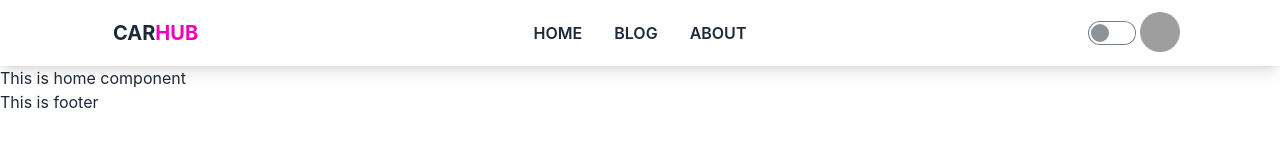
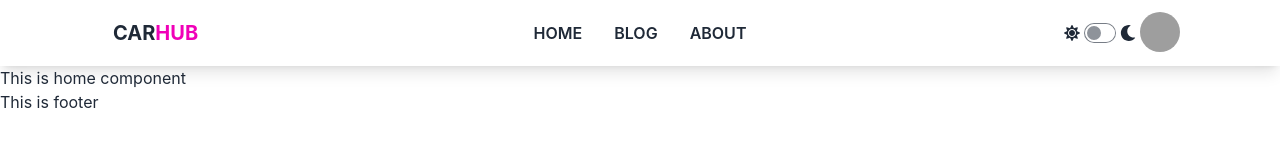
Before and after one commit to asifImtiazUdoy/carhub, a React (Create React App) app: page / in a window 1280 px wide. Shown: the top 160 px of the page. Built offline with nearby package versions, Linux system fonts and the light colour scheme; no server answers; grey boxes are pictures that could not be loaded.

Commit message:
react icons implemented

```diff
--- a/package.json
+++ b/package.json
@@ -10,6 +10,7 @@
     "firebase": "^9.14.0",
     "react": "^18.2.0",
     "react-dom": "^18.2.0",
+    "react-icons": "^4.6.0",
     "react-router-dom": "^6.4.3",
     "react-scripts": "5.0.1",
     "web-vitals": "^2.1.4"
--- a/src/layouts/Client/partials/Header/Header.js
+++ b/src/layouts/Client/partials/Header/Header.js
@@ -1,5 +1,6 @@
-import React, { useState } from 'react';
+import React from 'react';
 import { Link } from 'react-router-dom';
+import { FaMoon, FaSun } from "react-icons/fa";
 
 const Header = () => {
 
@@ -37,7 +38,9 @@ const Header = () => {
                 </ul>
             </div>
             <div className="navbar-end">
-                <input onChange={handleTheme} type="checkbox" className="toggle toggle-md" />
+                <FaSun />
+                <input onChange={handleTheme} type="checkbox" className="toggle toggle-sm mx-1" />
+                <FaMoon />
                 <div className="dropdown dropdown-end">
                     <label tabIndex={0} className="btn btn-ghost btn-circle avatar">
                         <div className="w-10 rounded-full">
```
Also changed, not shown: 1 other file (tests, documents, lock files or other folders).
